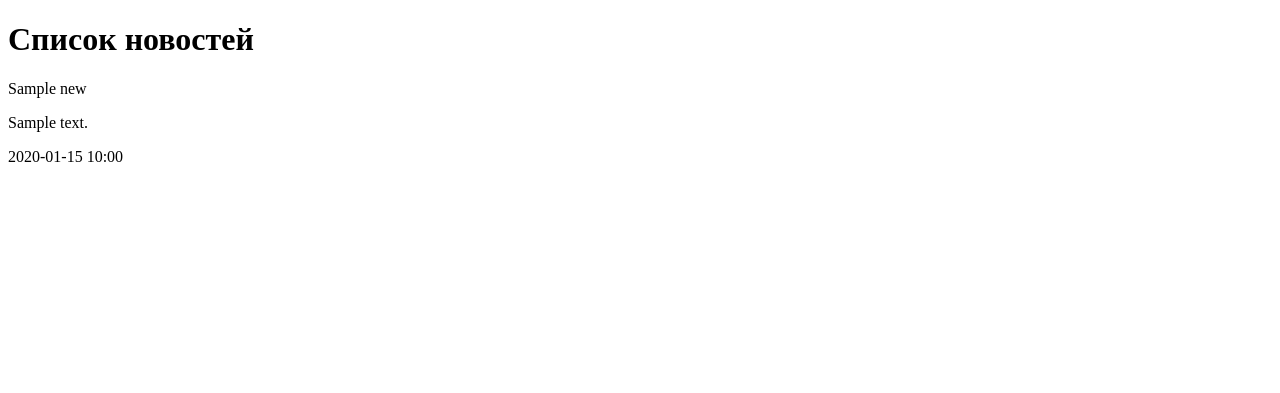
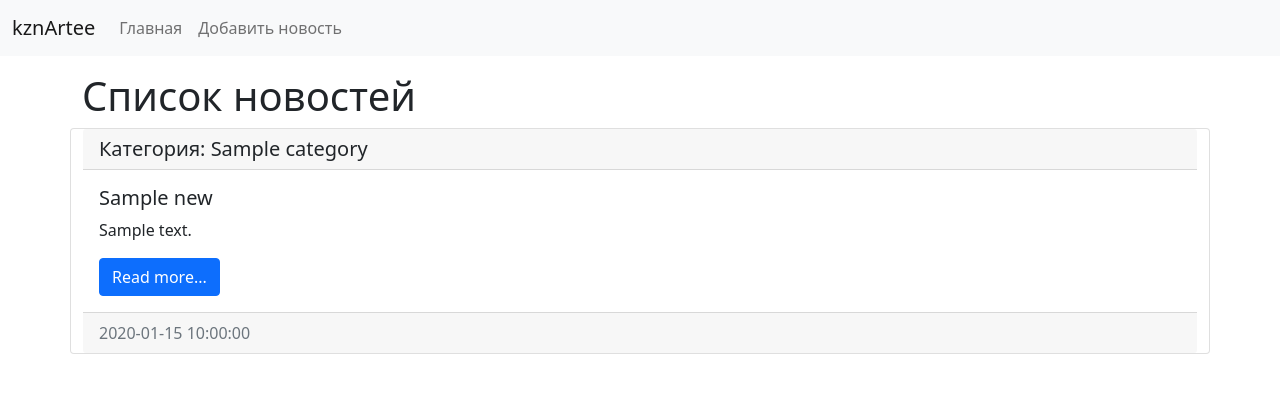
Before and after one commit to Artee16reg/DjangoProject, a Django app: page / in a window 1280 px wide. Shown: the top 393 px of the page. Run offline with Django 3.2, Linux system fonts and the light colour scheme; tables that the repository leaves empty hold one stand-in row (values such as "Sample post").

Commit message:
найстройки bootsrap

```diff
--- a/mysite/news/templates/news/index.html
+++ b/mysite/news/templates/news/index.html
@@ -1,20 +1,65 @@
-<!DOCTYPE html>
+<!doctype html>
 <html lang="en">
 <head>
-    <meta charset="UTF-8">
+    <!-- Required meta tags -->
+    <meta charset="utf-8">
+    <meta name="viewport" content="width=device-width, initial-scale=1">
+
+    <!-- Bootstrap CSS -->
+    <link href="https://cdn.jsdelivr.net/npm/bootstrap@5.0.0-beta3/dist/css/bootstrap.min.css" rel="stylesheet"
+          integrity="sha384-eOJMYsd53ii+scO/bJGFsiCZc+5NDVN2yr8+0RDqr0Ql0h+rP48ckxlpbzKgwra6" crossorigin="anonymous">
+
     <title>{{ title }}</title>
 </head>
 <body>
+<nav class="navbar navbar-expand-lg navbar-light bg-light">
+    <div class="container-fluid">
+        <a class="navbar-brand" href="/">kznArtee</a>
+        <button class="navbar-toggler" type="button" data-bs-toggle="collapse" data-bs-target="#navbarSupportedContent"
+                aria-controls="navbarSupportedContent" aria-expanded="false" aria-label="Toggle navigation">
+            <span class="navbar-toggler-icon"></span>
+        </button>
+        <div class="collapse navbar-collapse" id="navbarSupportedContent">
+            <ul class="navbar-nav me-auto mb-2 mb-lg-0">
+                <li class="nav-item"><a class="nav-link" href="/">Главная</a></li>
+                <li class="nav-item"><a class="nav-link" href="/">Добавить новость</a></li>
+            </ul>
+        </div>
+    </div>
+</nav>
+<div class="container mt-3">
+    <h1>{{ title }}</h1>
+    <div class="row">
+        <div class="col-md-12"></div>
+        {% for item in news %}
+        <div class="card mb-3">
+            <h5 class="card-header">
+                Категория: {{ item.category }}
+            </h5>
+            <div class="card-body">
+                <h5 class="card-title">{{ item.title }}</h5>
+                <p class="card-text">{{ item.content}}</p>
+                <a href="#" class="btn btn-primary">Read more...</a>
+            </div>
+            <div class="card-footer text-muted">
+                {{ item.created_at|date:"Y-m-d H:i:s" }}
+            </div>
+        </div>
+        {% endfor%}
+    </div>
+</div>
 
-<h1>{{ title }}</h1>
+<!-- Optional JavaScript; choose one of the two! -->
 
-{% for item in news %}
-    <div>
-        <p>{{ item.title}}</p>
-        <p>{{ item.content}}</p>
-        <p>{{ item.created_at|date:"Y-m-d H:i"}}</p>
-    </div>
-{% endfor %}
+<!-- Option 1: Bootstrap Bundle with Popper -->
+<script src="https://cdn.jsdelivr.net/npm/bootstrap@5.0.0-beta3/dist/js/bootstrap.bundle.min.js"
+        integrity="sha384-JEW9xMcG8R+pH31jmWH6WWP0WintQrMb4s7ZOdauHnUtxwoG2vI5DkLtS3qm9Ekf"
+        crossorigin="anonymous"></script>
 
+<!-- Option 2: Separate Popper and Bootstrap JS -->
+<!--
+<script src="https://cdn.jsdelivr.net/npm/@popperjs/core@2.9.1/dist/umd/popper.min.js" integrity="sha384-SR1sx49pcuLnqZUnnPwx6FCym0wLsk5JZuNx2bPPENzswTNFaQU1RDvt3wT4gWFG" crossorigin="anonymous"></script>
+<script src="https://cdn.jsdelivr.net/npm/bootstrap@5.0.0-beta3/dist/js/bootstrap.min.js" integrity="sha384-j0CNLUeiqtyaRmlzUHCPZ+Gy5fQu0dQ6eZ/xAww941Ai1SxSY+0EQqNXNE6DZiVc" crossorigin="anonymous"></script>
+-->
 </body>
 </html>
```
